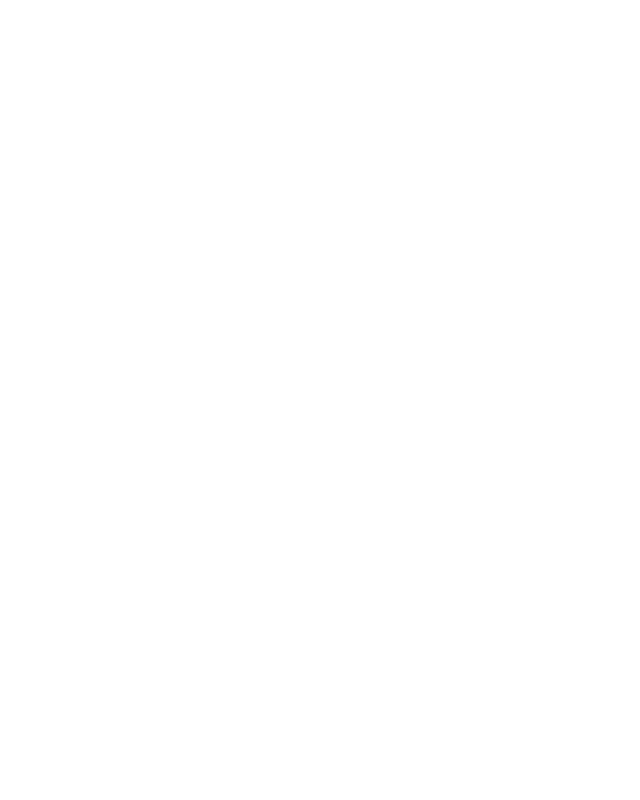
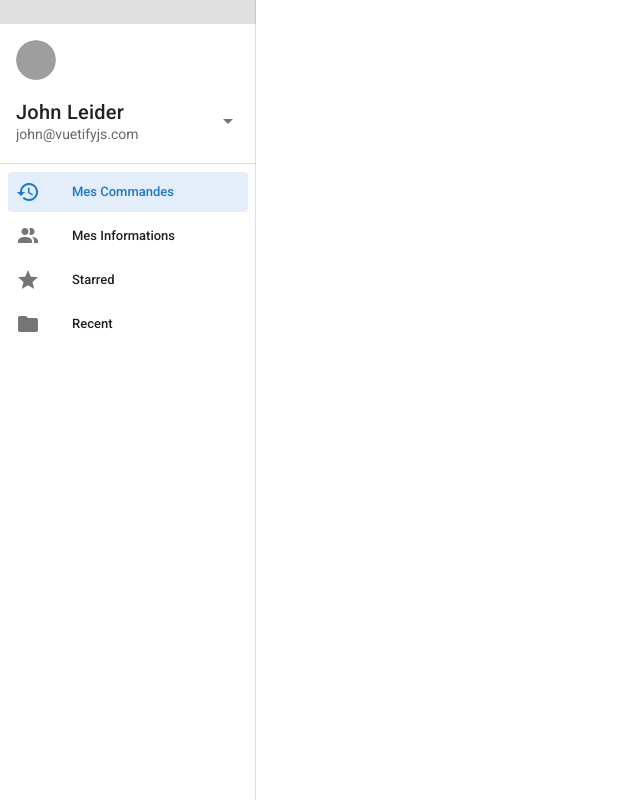
Before and after one commit to QuentinFontenay/front-microservice, a Vue app: page /#/account_gestion in a window 1280 px wide. Shown: the top 800 px of the page, without its empty margins (0-640 px from the left). Built offline with nearby package versions, Linux system fonts and the light colour scheme; grey boxes are pictures that could not be loaded.

Commit message:
debut gestion de compte

```diff
--- a/src/router/index.js
+++ b/src/router/index.js
@@ -5,6 +5,7 @@
 import Inscription from "../views/Inscription";
 import axios from 'axios'
 import VueAxios from 'vue-axios'
+import GestionCompte from "../views/GestionCompte";
 
 Vue.use(VueAxios, axios)
 Vue.use(VueRouter)
@@ -21,6 +22,11 @@
     component: Inscription
   },
   {
+    path: '/account_gestion',
+    name: 'GestionCompte',
+    component: GestionCompte
+  },
+  {
     path: '/accueil',
     name: 'accueil',
     component: Accueil
--- a/src/views/Accueil.vue
+++ b/src/views/Accueil.vue
@@ -6,20 +6,12 @@
             <v-spacer></v-spacer>
 
             <v-toolbar-items>
-                <v-btn text>Link 1</v-btn>
-                <v-btn text>Link 2</v-btn>
-                <v-btn text>Link 3</v-btn>
+                <v-btn @click="clickAccount" text>Gestion de Compte</v-btn>
             </v-toolbar-items>
 
             <template v-if="$vuetify.breakpoint.smAndUp">
                 <v-btn icon>
-                    <v-icon>mdi-export-variant</v-icon>
-                </v-btn>
-                <v-btn icon>
-                    <v-icon>mdi-delete-circle</v-icon>
-                </v-btn>
-                <v-btn icon>
-                    <v-icon>mdi-plus-circle</v-icon>
+                    <v-icon>mdi-logout</v-icon>
                 </v-btn>
             </template>
         </v-toolbar>
@@ -27,16 +19,30 @@
             <v-layout row wrap>
                 <v-flex xs12 sm6 md4 lg3 v-for="equip in equipement" v-bind:key="equip">
                     <v-card hover class="mx-auto ma-6" max-width="300">
-                        <v-img class="white--text align-end" height="200px" :src="require('../assets/ballonBasket.jpg')"></v-img>
+                        <v-img class="white--text align-end" height="200px" src="https://cdn.vuetifyjs.com/images/cards/docks.jpg"></v-img>
 
-                        <v-card-subtitle class="pb-0">{{equip.name}} de {{equip.sport}}</v-card-subtitle>
+                        <v-card-title>
+                            {{equip.name}} de {{equip.sport}}
+                        </v-card-title>
+                        <v-card-subtitle>
+                            {{equip.prix}}€ la journée
+                        </v-card-subtitle>
+                        <v-card-actions>
+                            <v-btn color="orange" @click="clickCommande(equip._id)">Réserver</v-btn>
+                            <v-spacer></v-spacer>
+                            <v-btn icon @click="show = !show">
+                                <v-icon>{{ show ? 'mdi-chevron-up' : 'mdi-chevron-down' }}</v-icon>
+                            </v-btn>
+                        </v-card-actions>
+                            <v-expand-transition>
+                            <div v-show="show">
+                                <v-divider></v-divider>
 
-                        <v-card-text class="text--primary">
-                            <div>{{equip.description}}</div>
-                        </v-card-text>
-                        <v-card-actions>
-                            <v-btn color="orange">Réserver</v-btn>
-                        </v-card-actions>
+                                <v-card-text>
+                                    {{equip.description}}
+                                </v-card-text>
+                            </div>
+                        </v-expand-transition>
                     </v-card>
                 </v-flex>
             </v-layout>
@@ -50,12 +56,19 @@
         data: () => ({
             equipement: [],
             loading: false,
+            selected: [],
+            show: false,
             selection: 1,
+            id: 1
         }),
         methods: {
-            reserve() {
-                this.loading = true
-                setTimeout(() => (this.loading = false), 2000)
+            clickCommande (id) {
+                console.log(id)
+                this.$router.push({ name: 'commande', params: { idProduit: id } })
+            },
+            clickAccount (event) {
+                event.preventDefault()
+                this.$router.push({ name: 'GestionCompte'})
             }
         },
         mounted() {
--- /dev/null
+++ b/src/views/GestionCompte.vue
@@ -0,0 +1,68 @@
+<template>
+    <v-card
+            class="mx-auto"
+            height="1000"
+            tile
+    >
+        <v-navigation-drawer permanent>
+            <v-system-bar></v-system-bar>
+            <v-list>
+                <v-list-item>
+                    <v-list-item-avatar>
+                        <v-img src="https://cdn.vuetifyjs.com/images/john.png"></v-img>
+                    </v-list-item-avatar>
+                </v-list-item>
+
+                <v-list-item link>
+                    <v-list-item-content>
+                        <v-list-item-title class="title">John Leider</v-list-item-title>
+                        <v-list-item-subtitle>john@vuetifyjs.com</v-list-item-subtitle>
+                    </v-list-item-content>
+
+                    <v-list-item-action>
+                        <v-icon>mdi-menu-down</v-icon>
+                    </v-list-item-action>
+                </v-list-item>
+            </v-list>
+            <v-divider></v-divider>
+            <v-list
+                    nav
+                    dense
+            >
+                <v-list-item-group v-model="item" color="primary">
+                    <v-list-item
+                            v-for="(item, i) in items"
+                            :key="i"
+                    >
+                        <v-list-item-icon>
+                            <v-icon v-text="item.icon"></v-icon>
+                        </v-list-item-icon>
+
+                        <v-list-item-content>
+                            <v-list-item-title v-text="item.text"></v-list-item-title>
+                        </v-list-item-content>
+                    </v-list-item>
+                </v-list-item-group>
+            </v-list>
+        </v-navigation-drawer>
+    </v-card>
+</template>
+
+<script>
+    export default {
+        name: "GestionCompte",
+        data: () => ({
+            item: 0,
+            items: [
+                { text: 'Mes Commandes', icon: 'mdi-history' },
+                { text: 'Mes Informations', icon: 'mdi-account-multiple' },
+                { text: 'Starred', icon: 'mdi-star' },
+                { text: 'Recent', icon: 'mdi-folder' },
+            ],
+        }),
+    }
+</script>
+
+<style scoped>
+
+</style>
```
